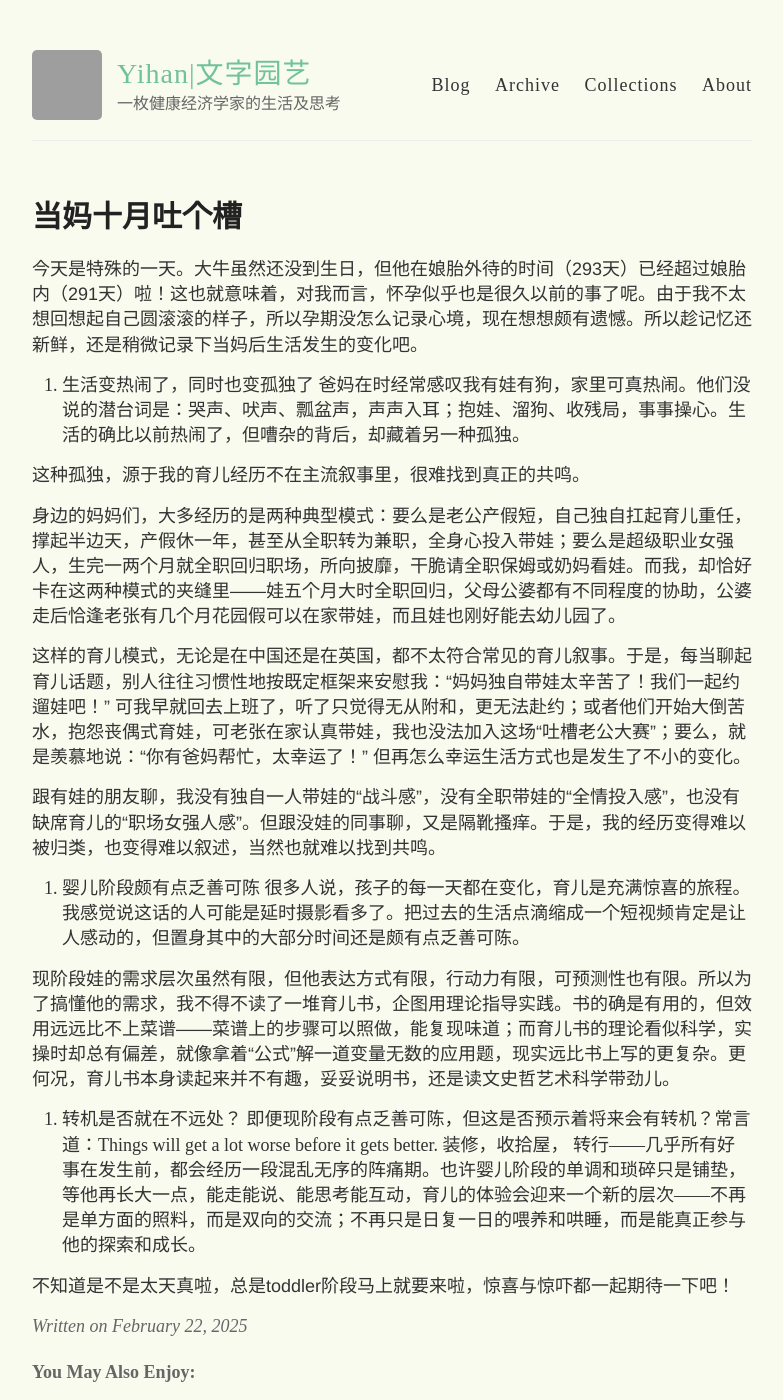
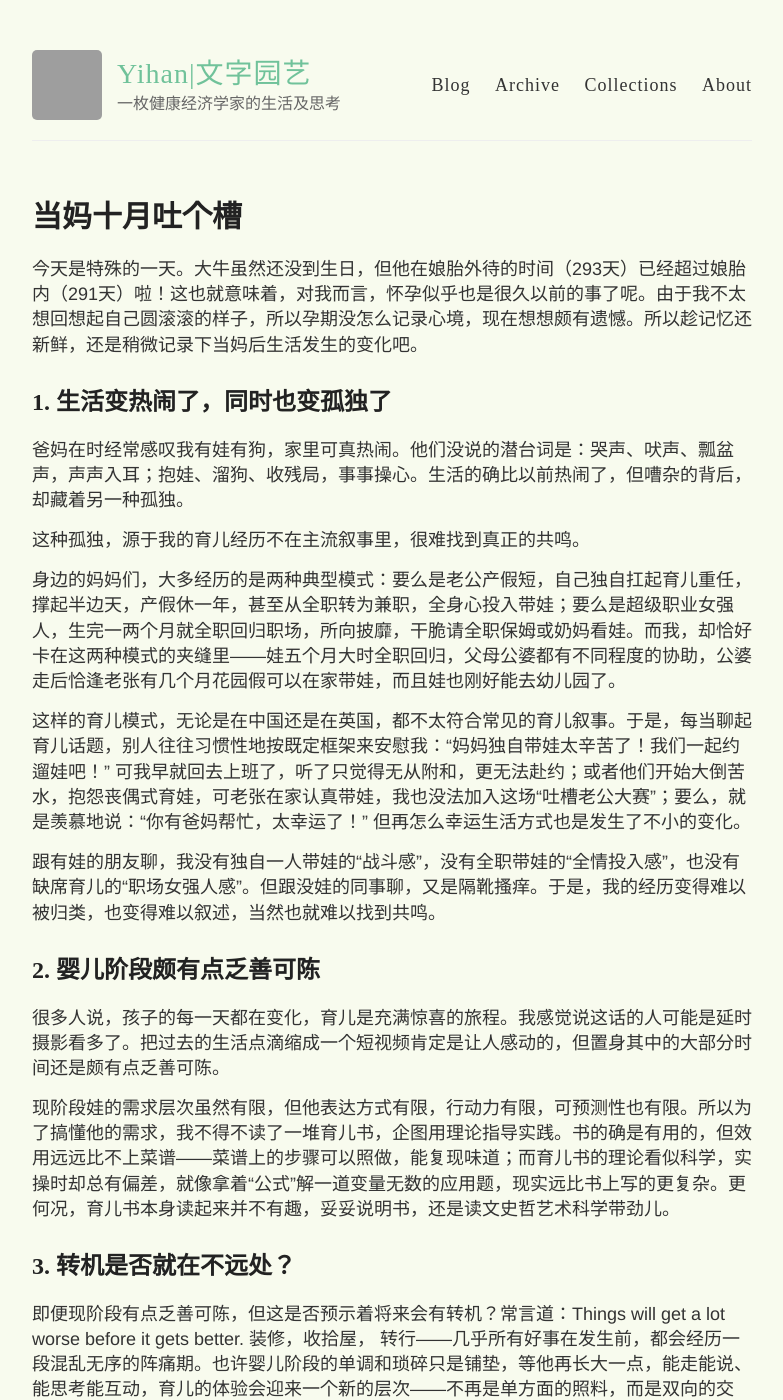
Before and after one commit to yihanxu/yihanxu.github.io, a Jekyll site: the page built from _posts/2025-02-22-Daniel-10-months-old.md, in a window 1280 px wide and 1400 px high. Shown: the whole window, without its empty margins (248-1031 px from the left). Built offline with Jekyll 4.4.1, drawn with Linux system fonts in a browser that asks for light colours; comment, search, counter and statistics services are not loaded; some of the changed text lies outside the part shown; grey boxes are pictures that could not be loaded.

Commit message:
Update 2025-02-22-Daniel-10-months-old.md

```diff
--- a/_posts/2025-02-22-Daniel-10-months-old.md
+++ b/_posts/2025-02-22-Daniel-10-months-old.md
@@ -9,7 +9,7 @@ tags: 育儿碎碎念 新生活 大牛
 
 今天是特殊的一天。大牛虽然还没到生日，但他在娘胎外待的时间（293天）已经超过娘胎内（291天）啦！这也就意味着，对我而言，怀孕似乎也是很久以前的事了呢。由于我不太想回想起自己圆滚滚的样子，所以孕期没怎么记录心境，现在想想颇有遗憾。所以趁记忆还新鲜，还是稍微记录下当妈后生活发生的变化吧。
 
-1. 生活变热闹了，同时也变孤独了
+## 1. 生活变热闹了，同时也变孤独了
 爸妈在时经常感叹我有娃有狗，家里可真热闹。他们没说的潜台词是：哭声、吠声、瓢盆声，声声入耳；抱娃、溜狗、收残局，事事操心。生活的确比以前热闹了，但嘈杂的背后，却藏着另一种孤独。
 
 这种孤独，源于我的育儿经历不在主流叙事里，很难找到真正的共鸣。
@@ -20,12 +20,12 @@ tags: 育儿碎碎念 新生活 大牛
 
 跟有娃的朋友聊，我没有独自一人带娃的“战斗感”，没有全职带娃的“全情投入感”，也没有缺席育儿的“职场女强人感”。但跟没娃的同事聊，又是隔靴搔痒。于是，我的经历变得难以被归类，也变得难以叙述，当然也就难以找到共鸣。
 
-2. 婴儿阶段颇有点乏善可陈
+## 2. 婴儿阶段颇有点乏善可陈
 很多人说，孩子的每一天都在变化，育儿是充满惊喜的旅程。我感觉说这话的人可能是延时摄影看多了。把过去的生活点滴缩成一个短视频肯定是让人感动的，但置身其中的大部分时间还是颇有点乏善可陈。
 
 现阶段娃的需求层次虽然有限，但他表达方式有限，行动力有限，可预测性也有限。所以为了搞懂他的需求，我不得不读了一堆育儿书，企图用理论指导实践。书的确是有用的，但效用远远比不上菜谱——菜谱上的步骤可以照做，能复现味道；而育儿书的理论看似科学，实操时却总有偏差，就像拿着“公式”解一道变量无数的应用题，现实远比书上写的更复杂。更何况，育儿书本身读起来并不有趣，妥妥说明书，还是读文史哲艺术科学带劲儿。
 
-3. 转机是否就在不远处？
+## 3. 转机是否就在不远处？
 即便现阶段有点乏善可陈，但这是否预示着将来会有转机？常言道：Things will get a lot worse before it gets better. 装修，收拾屋，
 转行——几乎所有好事在发生前，都会经历一段混乱无序的阵痛期。也许婴儿阶段的单调和琐碎只是铺垫，等他再长大一点，能走能说、能思考能互动，育儿的体验会迎来一个新的层次——不再是单方面的照料，而是双向的交流；不再只是日复一日的喂养和哄睡，而是能真正参与他的探索和成长。
 
```
